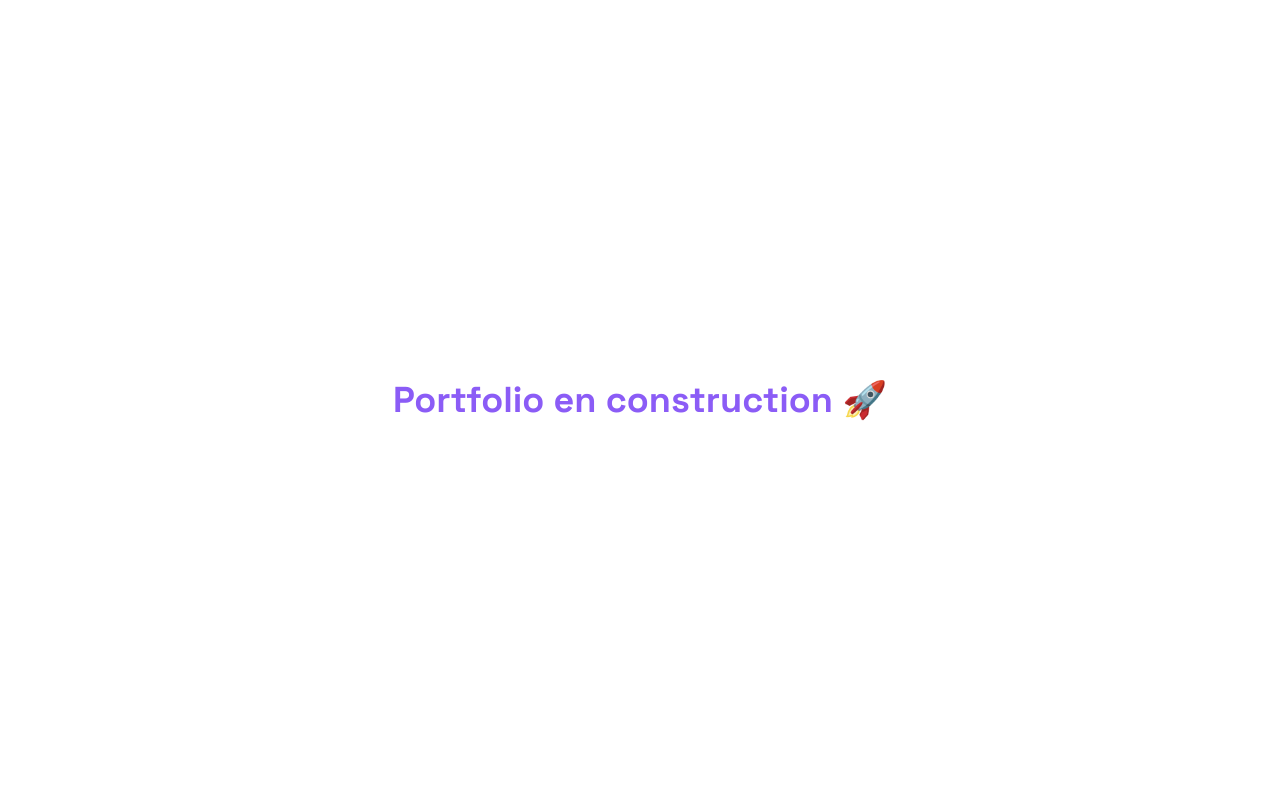
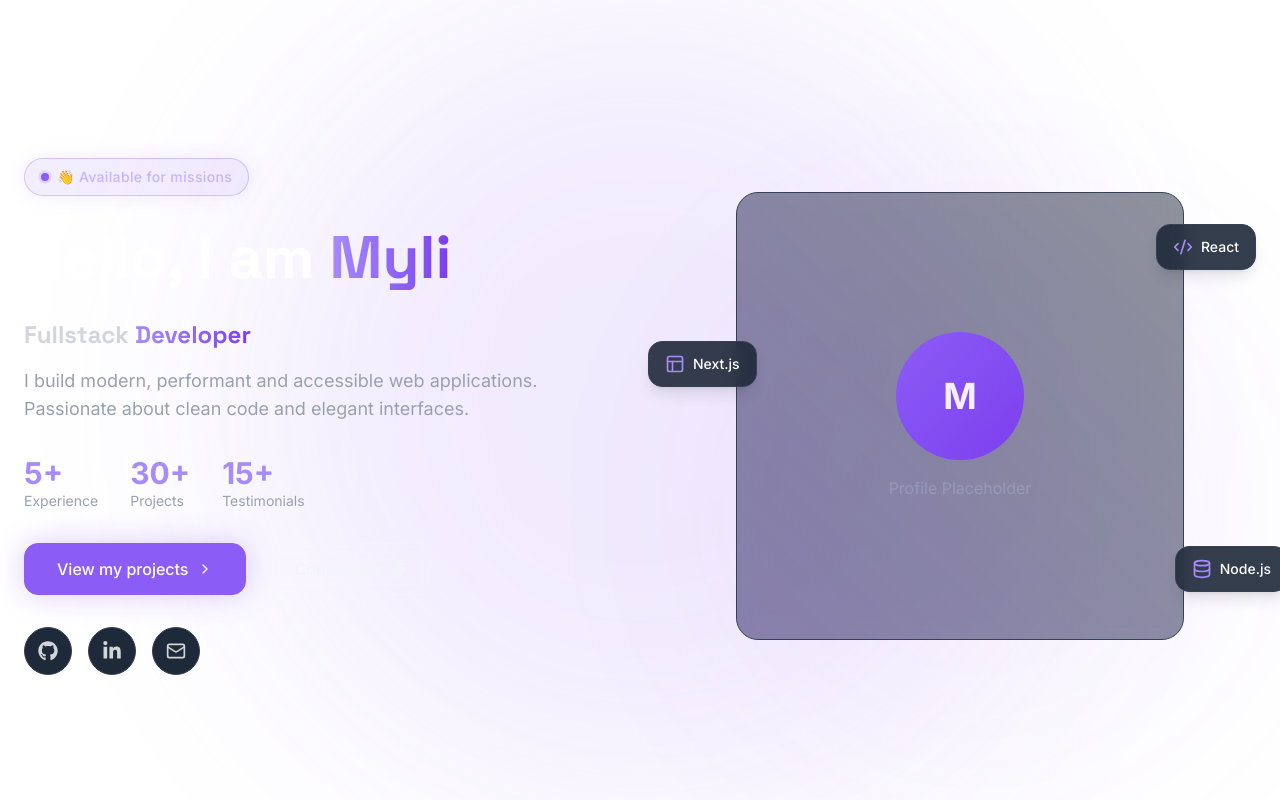
Before and after one commit to Jiraya23/portfolio, a Next.js app: page /en in a window 1280 px wide. Built offline with nearby package versions, Linux system fonts and the light colour scheme.

Commit message:
hero section done

```diff
--- a/src/app/[locale]/page.tsx
+++ b/src/app/[locale]/page.tsx
@@ -1,9 +1,7 @@
+'use client'
+
+import Hero from '@/components/sections/Hero'
+
 export default function Home() {
-  return (
-    <main className="min-h-screen flex items-center justify-center">
-      <h1 className="text-4xl font-bold" style={{ color: '#8b5cf6' }}>
-        Portfolio en construction 🚀
-      </h1>
-    </main>
-  )
+  return <Hero />
 }
--- a/src/components/layout/Navbar.tsx
+++ b/src/components/layout/Navbar.tsx
@@ -128,10 +128,10 @@ export default function Navbar() {
       <nav className="container-main flex h-20 items-center justify-between gap-4">
         <Link
           href={`/${locale}`}
-          className="flex items-center gap-2 font-[var(--font-grotesk)] text-xl tracking-tight text-white transition hover:text-[var(--color-accent-300)]"
+          className="flex items-center gap-2 font-(--font-grotesk) text-xl tracking-tight text-white transition hover:text-accent-300"
         >
           <span>Myli</span>
-          <span className="size-2 rounded-full bg-[var(--color-accent-500)] shadow-[0_0_12px_rgba(139,92,246,0.7)]" />
+          <span className="size-2 rounded-full bg-accent-500 shadow-[0_0_12px_rgba(139,92,246,0.7)]" />
         </Link>
 
         <div className="hidden items-center gap-8 lg:flex">
@@ -145,7 +145,7 @@ export default function Navbar() {
                 href={sectionHref(item.href)}
                 className={cn(
                   "text-sm font-medium text-slate-400 transition hover:text-white",
-                  isActive && "text-[var(--color-accent-300)]"
+                  isActive && "text-accent-300"
                 )}
               >
                 {t(item.key)}
--- a/src/components/sections/Hero.tsx
+++ b/src/components/sections/Hero.tsx
@@ -0,0 +1,225 @@
+'use client'
+
+import { useTranslations } from 'next-intl'
+import { Button } from '@/components/ui/Button'
+import { Badge } from '@/components/ui/Badge'
+import { motion } from 'framer-motion'
+import {
+  Mail,
+  ChevronRight,
+  Sparkles,
+  Code2,
+  Layout,
+  Database
+} from 'lucide-react'
+import { FaGithub, FaLinkedinIn } from 'react-icons/fa'
+import { cn } from '@/lib/utils'
+
+export default function Hero() {
+  const t = useTranslations('hero')
+  const tNav = useTranslations('nav')
+  const tAbout = useTranslations('about')
+  const isVisible = true
+
+  const socialLinks = [
+    { icon: FaGithub, href: 'https://github.com', label: 'GitHub' },
+    { icon: FaLinkedinIn, href: 'https://linkedin.com', label: 'LinkedIn' },
+    { icon: Mail, href: 'mailto:contact@example.com', label: 'Email' }
+  ]
+
+  const trustSignals = [
+    { label: tAbout('experience'), value: '5+' },
+    { label: tAbout('projects'), value: '30+' },
+    { label: tNav('testimonials'), value: '15+' }
+  ]
+
+  const floatingTechs = [
+    { icon: Code2, label: 'React', delay: 0.2 },
+    { icon: Layout, label: 'Next.js', delay: 0.4 },
+    { icon: Database, label: 'Node.js', delay: 0.6 }
+  ]
+
+  return (
+    <section
+      id="hero"
+      className="relative min-h-screen flex items-center justify-center pt-24 pb-16 overflow-hidden"
+    >
+      {/* Background gradient */}
+      <div className="absolute inset-0 -z-10">
+        <div className="absolute top-0 left-1/2 -translate-x-1/2 w-200 h-200 bg-accent-500/20 rounded-full blur-[120px] opacity-60" />
+        <div className="absolute bottom-0 right-0 w-150 h-150 bg-accent-600/10 rounded-full blur-[100px] opacity-40" />
+      </div>
+
+      <div className="container mx-auto px-6">
+        <div className="grid lg:grid-cols-2 gap-12 items-center">
+          {/* Left content */}
+          <motion.div
+            initial={{ opacity: 0, x: -40 }}
+            animate={{ opacity: isVisible ? 1 : 0, x: isVisible ? 0 : -40 }}
+            transition={{ duration: 0.6 }}
+          >
+            {/* Availability badge */}
+            <div className="mb-6">
+              <Badge variant="accent" className="gap-2 px-4 py-2 text-sm">
+                <span className="relative flex h-2 w-2">
+                  <span className="animate-ping absolute inline-flex h-full w-full rounded-full bg-accent-400 opacity-75" />
+                  <span className="relative inline-flex rounded-full h-2 w-2 bg-accent-500" />
+                </span>
+                {t('badge')}
+              </Badge>
+            </div>
+
+            {/* Main title */}
+            <h1 className="text-4xl md:text-5xl lg:text-6xl font-bold text-white mb-6 leading-tight">
+              {t('greeting')}{' '}
+              <span className="text-transparent bg-clip-text bg-linear-to-r from-accent-400 to-accent-600">
+                Myli
+              </span>
+            </h1>
+
+            {/* Subtitle */}
+            <h2 className="text-xl md:text-2xl text-gray-300 mb-4">
+              {t('title')}{' '}
+              <span className="text-transparent bg-clip-text bg-linear-to-r from-accent-400 to-accent-600">
+                {t('titleAccent')}
+              </span>
+            </h2>
+
+            {/* Description */}
+            <p className="text-gray-400 text-lg mb-8 max-w-xl">
+              {t('description')}
+            </p>
+
+            {/* Trust signals */}
+            <div className="flex gap-8 mb-8">
+              {trustSignals.map((signal, idx) => (
+                <motion.div
+                  key={signal.label}
+                  initial={{ opacity: 0, y: 20 }}
+                  animate={{ opacity: isVisible ? 1 : 0, y: isVisible ? 0 : 20 }}
+                  transition={{ duration: 0.4, delay: 0.2 + idx * 0.1 }}
+                >
+                  <div className="text-3xl font-bold text-accent-400">
+                    {signal.value}
+                  </div>
+                  <div className="text-sm text-gray-400">
+                    {signal.label}
+                  </div>
+                </motion.div>
+              ))}
+            </div>
+
+            {/* CTA buttons */}
+            <div className="flex flex-wrap gap-4 mb-8">
+              <motion.div
+                initial={{ opacity: 0, y: 20 }}
+                animate={{ opacity: isVisible ? 1 : 0, y: isVisible ? 0 : 20 }}
+                transition={{ duration: 0.4, delay: 0.4 }}
+              >
+                <Button
+                  size="lg"
+                  className="gap-2"
+                  onClick={() => {
+                    const projects = document.getElementById('projects')
+                    projects?.scrollIntoView({ behavior: 'smooth' })
+                  }}
+                >
+                  {t('cta_primary')}
+                  <ChevronRight className="w-4 h-4" />
+                </Button>
+              </motion.div>
+
+              <motion.div
+                initial={{ opacity: 0, y: 20 }}
+                animate={{ opacity: isVisible ? 1 : 0, y: isVisible ? 0 : 20 }}
+                transition={{ duration: 0.4, delay: 0.5 }}
+              >
+                <Button
+                  size="lg"
+                  variant="outline"
+                  className="gap-2"
+                  onClick={() => {
+                    const contact = document.getElementById('contact')
+                    contact?.scrollIntoView({ behavior: 'smooth' })
+                  }}
+                >
+                  {tNav('cta')}
+                  <Sparkles className="w-4 h-4" />
+                </Button>
+              </motion.div>
+            </div>
+
+            {/* Social links */}
+            <motion.div
+              initial={{ opacity: 0, y: 20 }}
+              animate={{ opacity: isVisible ? 1 : 0, y: isVisible ? 0 : 20 }}
+              transition={{ duration: 0.4, delay: 0.6 }}
+              className="flex gap-4"
+            >
+              {socialLinks.map((link) => (
+                <a
+                  key={link.label}
+                  href={link.href}
+                  target="_blank"
+                  rel="noopener noreferrer"
+                  className="w-12 h-12 rounded-full bg-gray-800 border border-gray-700 flex items-center justify-center text-gray-300 hover:bg-accent-500/10 hover:border-accent-500 hover:text-accent-400 transition-all duration-300"
+                  aria-label={link.label}
+                >
+                  <link.icon className="w-5 h-5" />
+                </a>
+              ))}
+            </motion.div>
+          </motion.div>
+
+          {/* Right content */}
+          <motion.div
+            initial={{ opacity: 0, x: 40 }}
+            animate={{ opacity: isVisible ? 1 : 0, x: isVisible ? 0 : 40 }}
+            transition={{ duration: 0.6, delay: 0.2 }}
+            className="relative"
+          >
+            {/* Main profile visual */}
+            <div className="relative z-10">
+              <div className="relative w-full max-w-md mx-auto aspect-square rounded-3xl overflow-hidden border border-gray-700 bg-gray-800/50 backdrop-blur-sm">
+                {/* Placeholder for avatar/image */}
+                <div className="absolute inset-0 flex items-center justify-center">
+                  <div className="text-center">
+                    <div className="w-32 h-32 mx-auto rounded-full bg-linear-to-br from-accent-500 to-accent-600 flex items-center justify-center mb-4">
+                      <span className="text-4xl font-bold text-white">M</span>
+                    </div>
+                    <p className="text-gray-400">Profile Placeholder</p>
+                  </div>
+                </div>
+                {/* Glow effect */}
+                <div className="absolute inset-0 bg-linear-to-tr from-accent-500/20 to-transparent" />
+              </div>
+            </div>
+
+            {/* Floating tech badges */}
+            {floatingTechs.map((tech, idx) => (
+                <motion.div
+                  key={tech.label}
+                  initial={{ opacity: 0, x: 20, y: 20 }}
+                  animate={{ opacity: isVisible ? 1 : 0, x: 0, y: 0 }}
+                  transition={{ duration: 0.5, delay: 0.4 + tech.delay }}
+                  className={cn(
+                    "absolute z-20",
+                    idx === 0 && "top-8 right-0",
+                    idx === 1 && "top-1/3 -left-4",
+                    idx === 2 && "bottom-12 -right-8"
+                  )}
+                >
+                  <div className="flex items-center gap-2 bg-gray-800/90 backdrop-blur-sm border border-gray-700 rounded-xl px-4 py-3 shadow-lg">
+                    <tech.icon className="w-5 h-5 text-accent-400" />
+                    <span className="text-sm font-medium text-white">
+                      {tech.label}
+                    </span>
+                  </div>
+                </motion.div>
+              ))}
+          </motion.div>
+        </div>
+      </div>
+    </section>
+  )
+}
```
